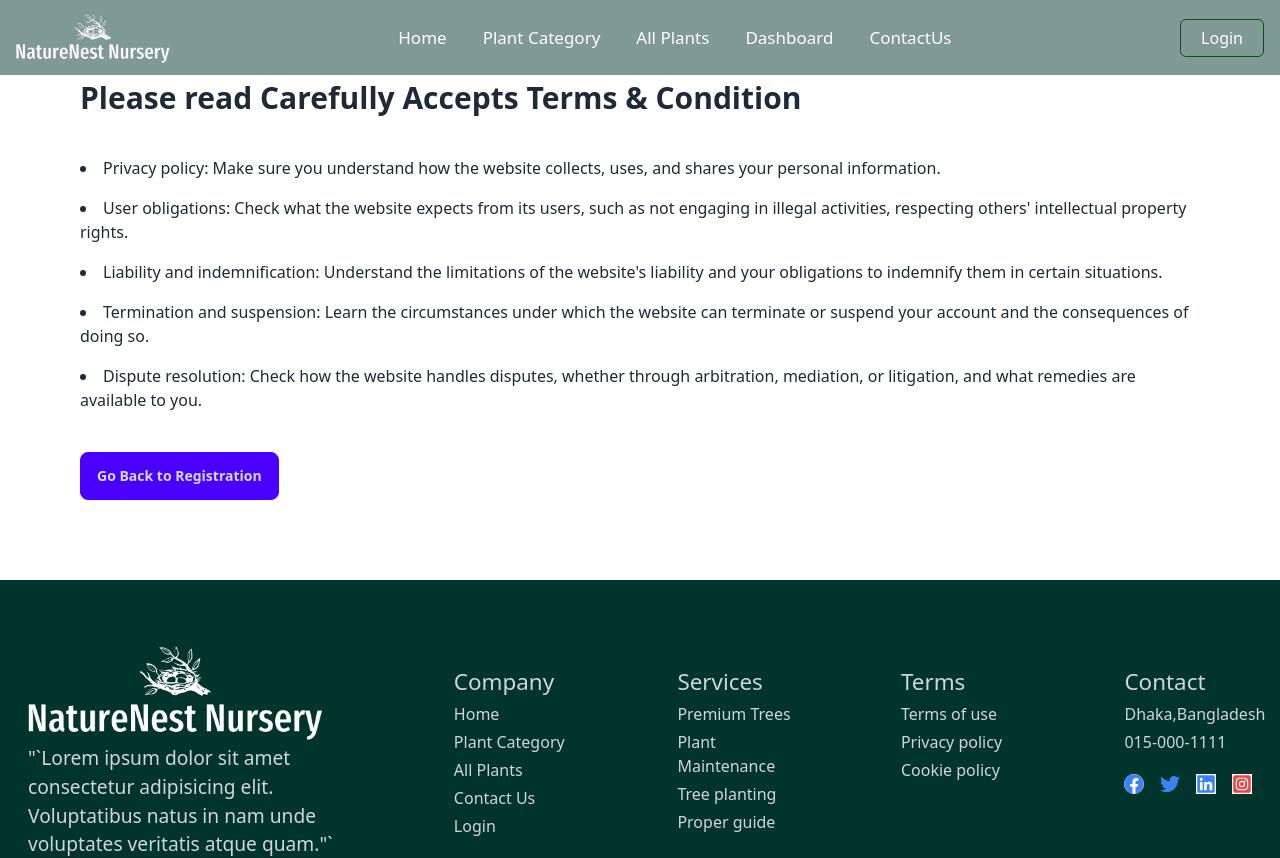
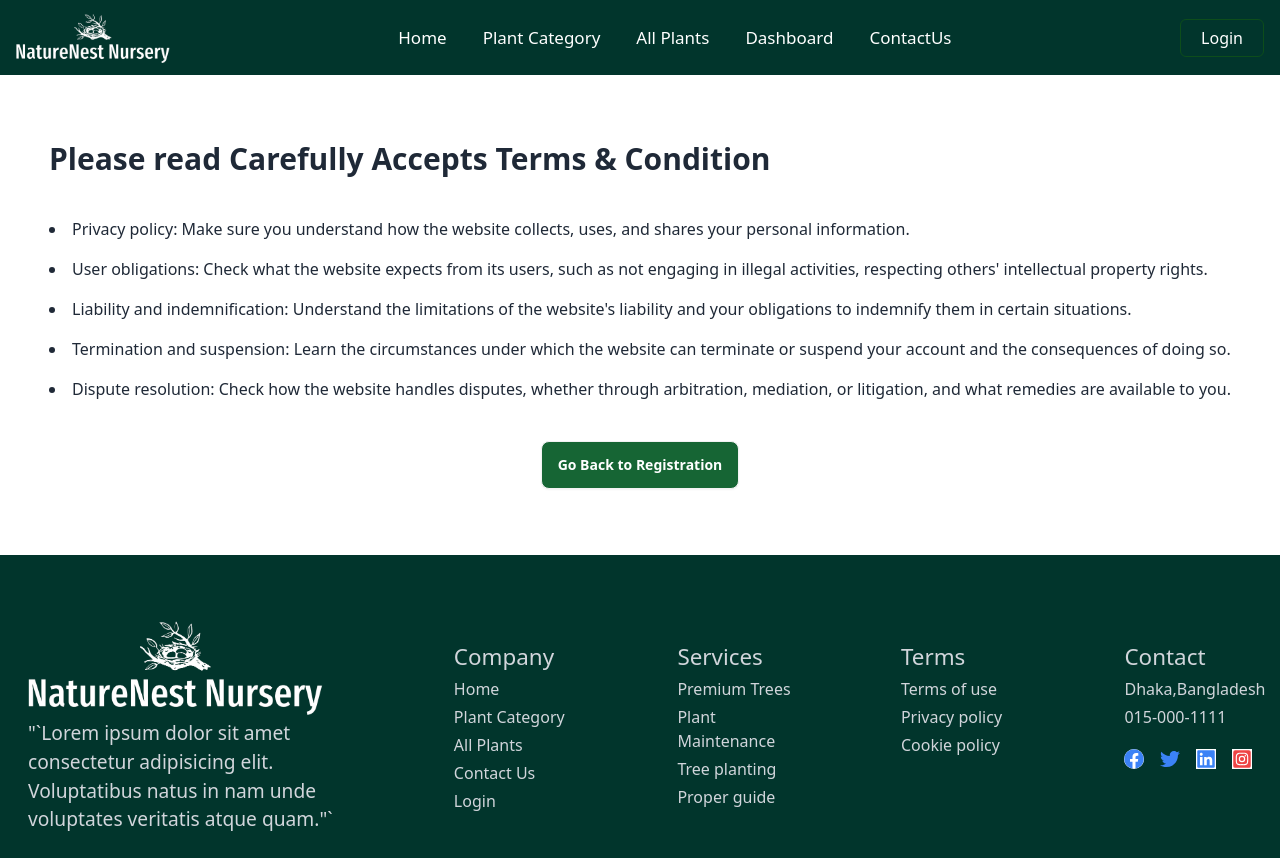
Before and after one commit to yasin2514/nest-nature-nursery-client, a React (Vite) app: page /terms in a window 1280 px wide. Shown: the top 858 px of the page. Built offline with nearby package versions, Linux system fonts and the light colour scheme.

Commit message:
login and registration style update

```diff
--- a/src/components/ui/Navbar.jsx
+++ b/src/components/ui/Navbar.jsx
@@ -1,11 +1,12 @@
 import { useState, useEffect } from "react";
-import { Link, NavLink } from "react-router-dom";
+import { Link, NavLink, useLocation } from "react-router-dom";
 import { RiCloseLine, RiMenu4Line } from "react-icons/ri";
 import logo from "../../assets/logo.png";
 
 const Navbar = () => {
   const [isOpen, setIsOpen] = useState(false);
   const [scrolling, setScrolling] = useState(false);
+  const location = useLocation();
 
   useEffect(() => {
     const handleScroll = () => {
@@ -16,12 +17,17 @@ const Navbar = () => {
       }
     };
 
-    window.addEventListener("scroll", handleScroll);
+    const noScrollPaths = ["/login", "/register", "/terms"];
+    if (noScrollPaths.includes(location.pathname)) {
+      setScrolling(true);
+    } else {
+      window.addEventListener("scroll", handleScroll);
+    }
 
     return () => {
       window.removeEventListener("scroll", handleScroll);
     };
-  }, []);
+  }, [location.pathname]);
 
   const toggleMenu = () => {
     setIsOpen(!isOpen);
--- a/src/pages/login/index.jsx
+++ b/src/pages/login/index.jsx
@@ -157,7 +157,7 @@ const Login = () => {
               <input
                 type="submit"
                 disabled={disabled}
-                className="btn btn-primary"
+                className="btn bg-green-800 hover:bg-green-900 text-white"
                 value="Sign In"
               />
             </div>
--- a/src/pages/register/index.jsx
+++ b/src/pages/register/index.jsx
@@ -54,9 +54,9 @@ const Register = () => {
   };
 
   return (
-    <div className="hero min-h-screen py-10">
+    <div className="hero min-h-screen  mt-[75px] flex justify-center items-center py-10">
       {/* <PageTitle title={"Registration"}></PageTitle> */}
-      <div className="hero-content w-full flex-col lg:flex-row">
+      <div className="hero-content w-full flex-col lg:flex-row gap-10">
         <div className="w-full lg:w-1/2">
           <img src={login} alt="" />
           <Lottie animationData={login} loop={true} />
--- a/src/pages/terms/index.jsx
+++ b/src/pages/terms/index.jsx
@@ -3,7 +3,7 @@ import { Link } from "react-router-dom";
 
 const Terms = () => {
   return (
-    <div className="max-w-full px-7 md:px-20 my-20">
+    <div className="max-w-full flex flex-col h-[60vh] mt-[75px]  items-center justify-center">
       {/* <PageTitle title="Terms" /> */}
       <div>
         <h2 className="text-3xl  font-bold">
@@ -36,7 +36,10 @@ const Terms = () => {
           </li>
         </span>
       </div>
-      <Link className="btn btn-primary" to={"/register"}>
+      <Link
+        className="btn bg-green-800 hover:bg-green-900 text-white"
+        to={"/register"}
+      >
         {" "}
         Go Back to Registration
       </Link>
```
